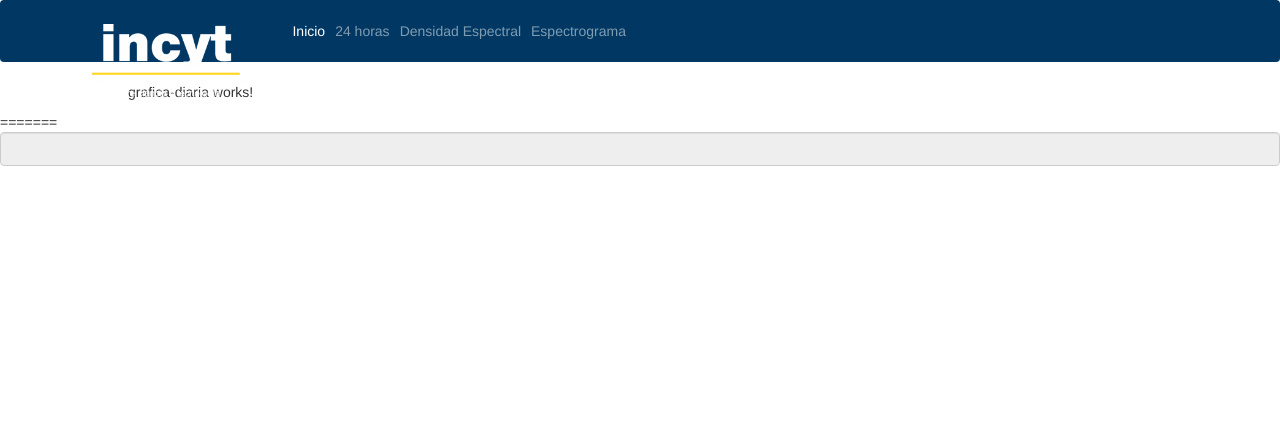
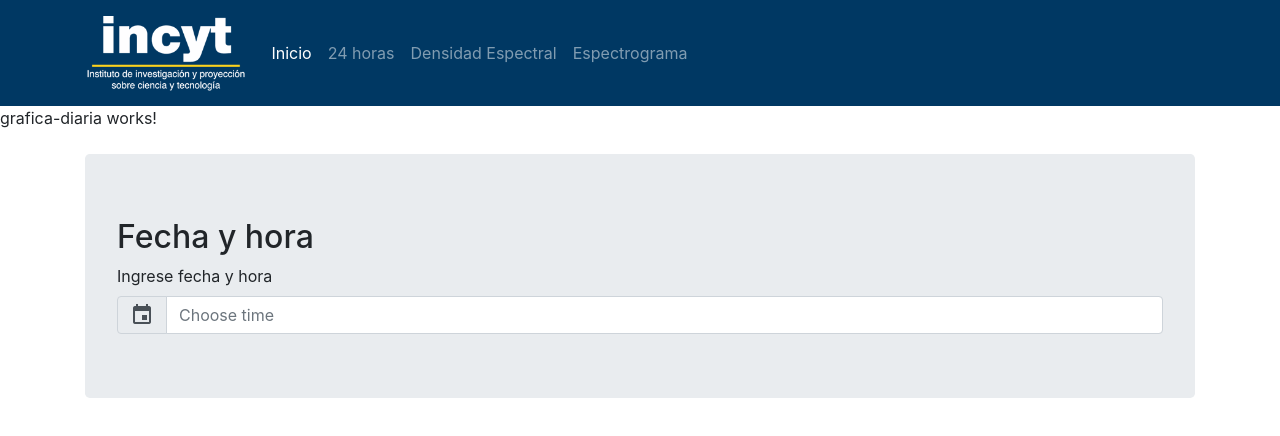
Before and after one commit to josuedavidgodinez/Obs-Vulcanologia-Front, an Angular app: page /grafica-diaria in a window 1280 px wide. Shown: the top 436 px of the page. Built offline with nearby package versions, Linux system fonts and the light colour scheme; what highcharts-angular would draw is missing.

Commit message:
Datepicker BS4

```diff
--- a/src/app/grafica-diaria/grafica-diaria.component.css
+++ b/src/app/grafica-diaria/grafica-diaria.component.css
@@ -0,0 +1,4 @@
+:root {
+    /* Set your primary color in rgb */
+    --primary-color: 225, 190, 231;
+  }
--- a/src/app/grafica-diaria/grafica-diaria.component.html
+++ b/src/app/grafica-diaria/grafica-diaria.component.html
@@ -1,20 +1,35 @@
-<div class="content">
 <p>grafica-diaria works!</p>
+<link href="https://fonts.googleapis.com/css?family=Roboto:300,400,500,700" rel="stylesheet">
+<link href="https://fonts.googleapis.com/icon?family=Material+Icons" rel="stylesheet">
+<div class="container">
+  <div class="row my-4">
+    <div class="col">
+      <div class="jumbotron">
+        <h2>Fecha y hora</h2>
+        <label>Ingrese fecha y hora</label>
+        <div class="input-group">
+          <div class="input-group-prepend">
+            <span class="input-group-text"><i class="material-icons">event</i></span>
+          </div>
+          <input class="form-control" id="datetimepicker" type="text" placeholder="Choose time">
+        </div>
+    </div>
 </div>
-=======
-<!-- Bootstrap CSS -->
-<link rel="stylesheet" href="https://maxcdn.bootstrapcdn.com/bootstrap/3.3.7/css/bootstrap.min.css">
-<!-- JS library -->
-    <script src="https://ajax.googleapis.com/ajax/libs/jquery/3.2.1/jquery.min.js"></script>
-<!-- Bootstrap JS -->
-    <script src="https://maxcdn.bootstrapcdn.com/bootstrap/3.3.7/js/bootstrap.min.js"></script>
-<link href="css/bootstrap-datetimepicker.min.css" rel="stylesheet">
-    <script src="js/bootstrap-datetimepicker.min.js"></script>
-<input size="16" type="text" class="form-control" id="datetime" readonly>
-    <script type="text/javascript">
-    $("#datetime").datetimepicker({
-        format: 'yyyy-mm-dd hh:ii',
-        autoclose: true,
-        todayBtn: true
-    });
-    </script>
+</div>
+<script>
+    $(function() {
+  var $now = moment();
+  var $dateMin = $now.subtract(3, 'days');
+  $('#datetimepicker').bootstrapMaterialDatePicker({
+    format: 'MM/DD/YYYY HH:mm',
+    shortTime: false,
+    date: true,
+    time: true,
+    monthPicker: false,
+    year: true,
+    clearButton: false,
+    nowButton: false,
+    switchOnClick: true,
+    cancelText: 'Cancel',
+  });
+</script>
```
